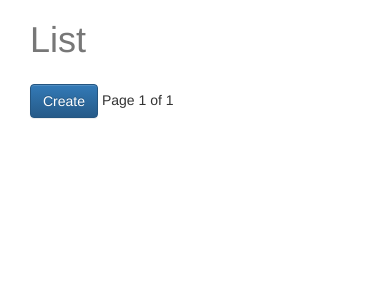
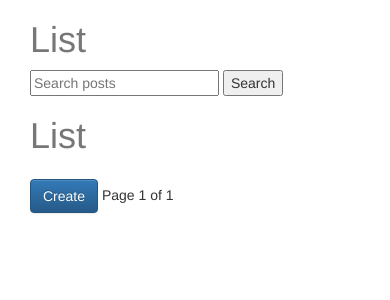
Before and after one commit to josephturi/django19, a Django app: page /posts/ in a window 390 px wide. Shown: the top 300 px of the page. Run offline with Django 3.2, Linux system fonts and the light colour scheme; data comes from the database, SQL or seed files in the repository; parts of the project's set-up code (start-up, migrations or seed data) failed here and were passed over; some libraries are stand-ins or nearby versions.

Commit message:
Q - queryset added to searh

```diff
--- a/src/posts/models.py
+++ b/src/posts/models.py
@@ -2,13 +2,20 @@ from __future__ import unicode_literals
 
 from django.conf import settings
 from django.core.urlresolvers import reverse
+from django.utils import timezone
 from django.db import models
 from django.db.models.signals import pre_save
 
 from django.utils.text import slugify
 
-# Create your models here.
+
 # MVC Model View Controller
+
+class PostManager(models.Manager):
+    def active(self, *args, **kwargs):
+        # queryset_list = Post.objects.all() = super(PostManager, self).all()
+        return super(PostManager, self).filter(draft=False).filter(publish__lte=timezone.now())
+
 def upload_location(instance, filename):
     return "%s/%s" %(instance.id, filename)
     # filebase, extension=filename.split(".")
@@ -30,6 +37,8 @@ class Post(models.Model):
     timestamp = models.DateTimeField(auto_now=False, auto_now_add=True)
     draft = models.BooleanField(default=False)
     publish = models.DateField(auto_now=False, auto_now_add=False)
+
+    objects = PostManager()
 
     def __unicode__(self):
         return self.title
--- a/src/posts/views.py
+++ b/src/posts/views.py
@@ -1,12 +1,13 @@
 from urllib.parse import quote_plus
 from django.contrib import messages
 from django.utils import timezone
+from django.db.models import Q
 from django.core.paginator import Paginator, EmptyPage, PageNotAnInteger
 from django.http import HttpResponse, HttpResponseRedirect, Http404
 from django.shortcuts import render, get_object_or_404, redirect
 from .forms import PostForm
 from .models import Post
-# Create your views here.
+
 
 def post_create(request):
     if not request.user.is_staff or not request.user.is_superuser:
@@ -36,7 +37,15 @@ def post_create(request):
     return render(request, "post_form.html", context)
 
 def post_list(request):
-    queryset_list = Post.objects.all().filter(draft=False).filter(publish__lte=timezone.now())#.order_by("-timestamp")
+    queryset_list = Post.objects.active()#.order_by("-timestamp")
+    if request.user.is_staff or request.user.is_superuser:
+        queryset_list = Post.objects.all()
+    query = request.GET.get("q")
+    if query:
+        queryset_list = queryset_list.filter(
+            Q(title__icontains=query) |
+            Q(content__icontains=query)
+            )
     paginator = Paginator(queryset_list, 7) # Show 7 contacts per page
     page_request_var = "page"
     page = request.GET.get(page_request_var)
@@ -60,6 +69,9 @@ def post_list(request):
 def post_detail(request, slug=None):
     # instance = Post.objects.get(pk=1)
     instance = get_object_or_404(Post, slug=slug)
+    if instance.draft or instance.publish > timezone.now().date():
+        if not request.user.is_staff or not request.user.is_superuser:
+            raise Http404
     share_string = quote_plus(instance.content)
     context = {
         "title": instance.title,
--- a/src/templates/post_form.html
+++ b/src/templates/post_form.html
@@ -14,7 +14,7 @@
 <form method="POST" action="" enctype="multipart/form-data">
     {% csrf_token %}
     {{ form.as_p }}
-    <input type="submit" value="Create Post"></input>
+    <input type="submit" value="Save"></input>
 </form>
 
 </div>
--- a/src/templates/post_list.html
+++ b/src/templates/post_list.html
@@ -1,6 +1,13 @@
 {% extends 'base.html' %}
 {% block content %}
 
+<div class='col-sm-12 col-sm-offset-2'>
+    <h1>{{ title }}</h1>
+<form method='GET' action=''>
+<input type='text' name='q' placeholder='Search posts' value='{{ request.GET.q }}'/>
+<input type='submit' value='Search' />
+</form>
+</div>
 <div class="col-sm-8 col-sm-offset-2">
     <h1>{{ title }}</h1>
 
@@ -14,7 +21,7 @@
         <img src="{{ obj.image.url }}" class="img-responsive" alt="">
         {% endif %}
       <div class="caption">
-        <h3><a href="{{ obj.get_absolute_url }}">{{ obj.title }}</a></h3>
+        <h3><a href="{{ obj.get_absolute_url }}">{{ obj.title }} {% if obj.draft %}<span style="color:red;">Draft</span>{% endif %}</a></h3>
         {% if obj.user.get_full_name %}
         <p>Author: {{ obj.user.get_full_name }} ID: {{ obj.id }}</p>
         {% endif %}
```
Also changed, not shown: media_cdn/None/super_sports_cars-1920x1080.jpg (added).
